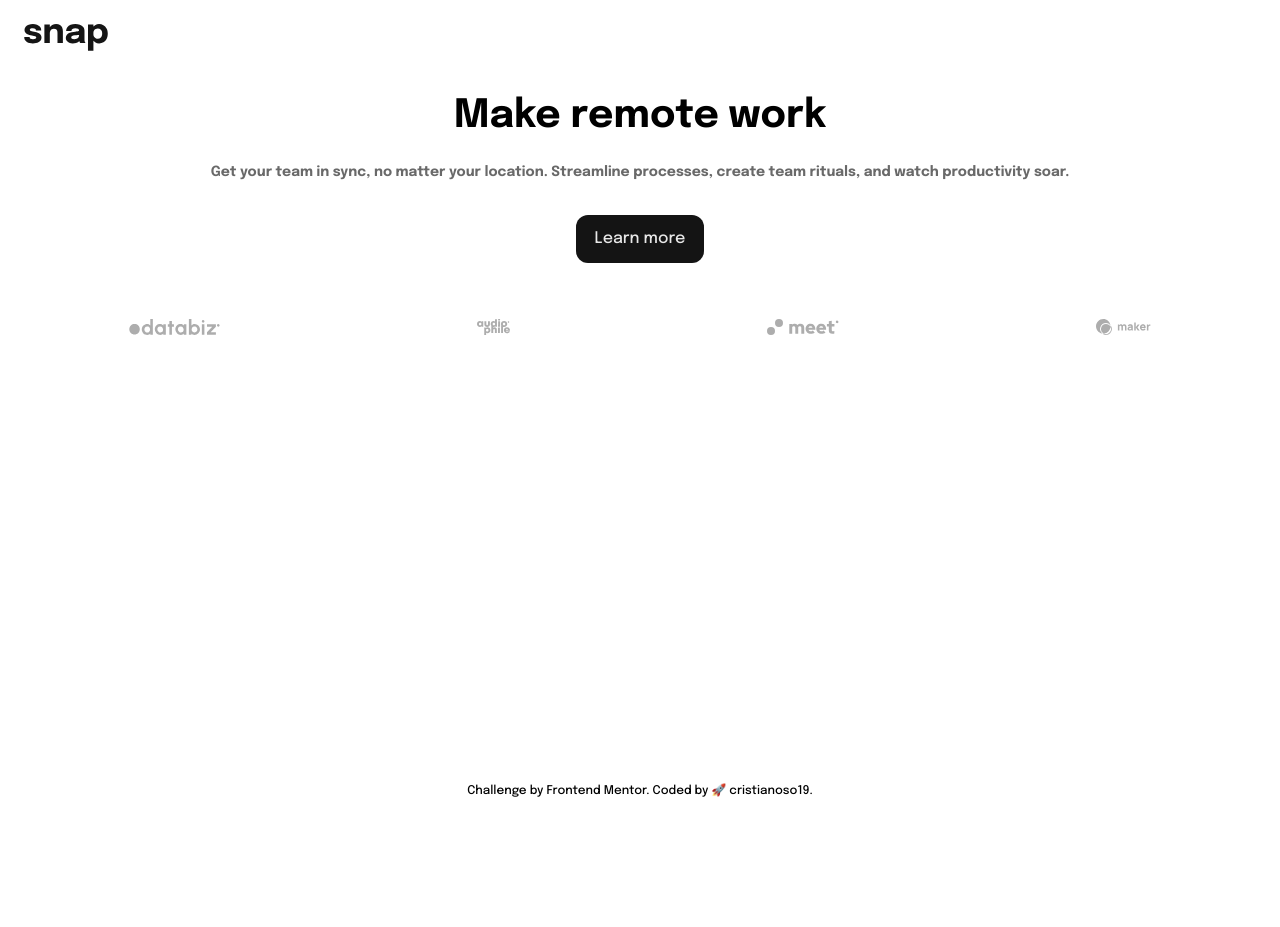
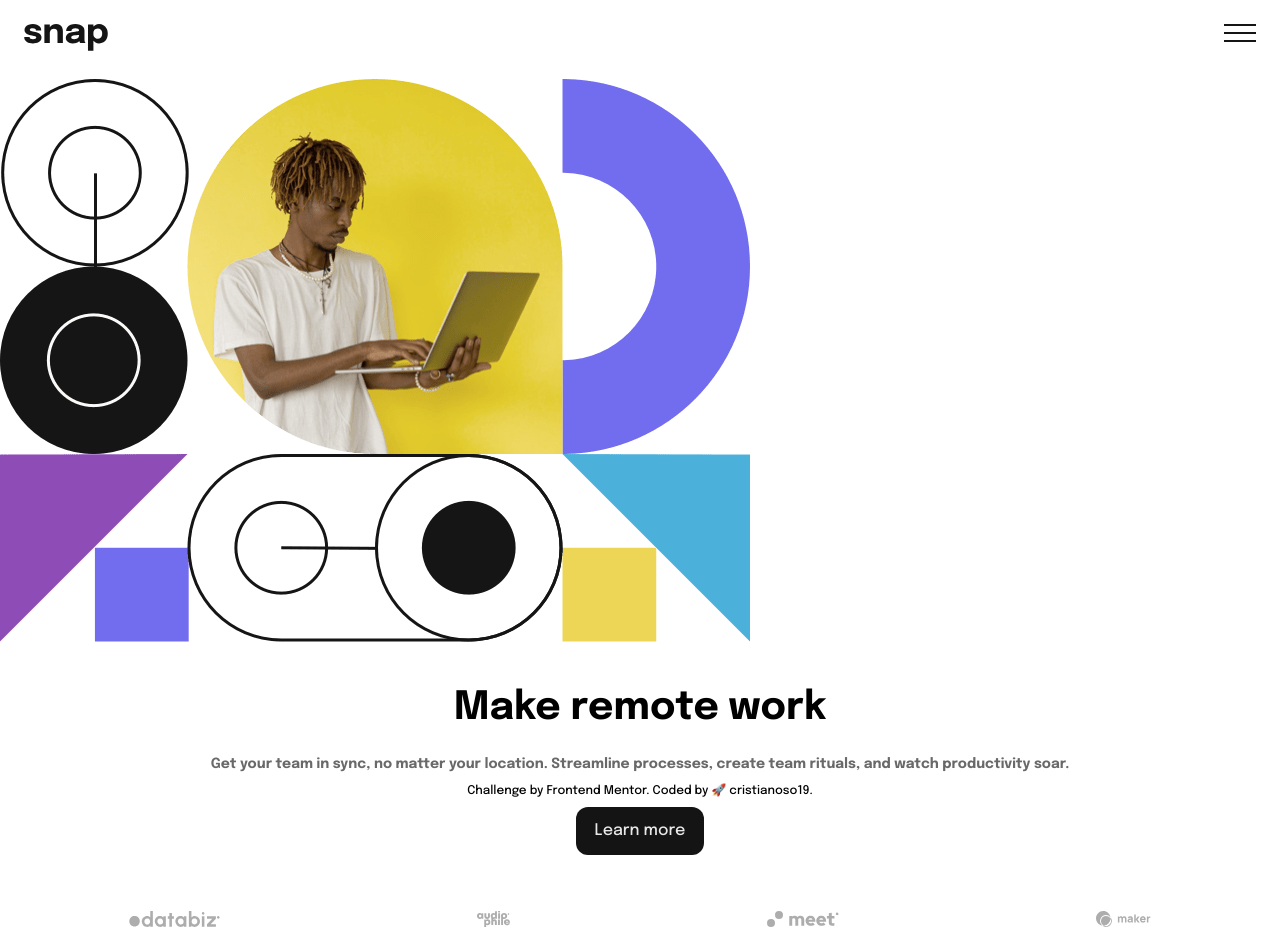
Before and after one commit to cristianoso19/fm.dropDownNavigation, a website: page index.html in a window 1280 px wide. Before the commit the page ends 800 px from the top, so only its background shows below. Drawn offline with Linux system fonts and the light colour scheme.

Commit message:
Improve md and lg views

```diff
--- a/index.html
+++ b/index.html
@@ -18,7 +18,7 @@
       <div class="lg:self-center lg:mt-2">
         <img class="w-18 lg:w-18" src="../images/logo.svg" alt="logo snap">
       </div>
-      <div class="md:hidden lg:hidden z-10">
+      <div class="lg:hidden z-10">
         <img id="menu-icon" class="w-fit" src="../images/icon-menu.svg" alt="menu-image">
       </div>
       <div id="menu" class="hidden bg-[rgba(0,0,0,0.5)] lg:bg-transparant text-mediumGray fixed top-0 right-0 z-3 lg:static lg:inline lg:w-full lg:text-md">
@@ -75,7 +75,7 @@
     </nav>
   </header>
   <main class="mt-7 lg:mt-40 lg:mx-36 lg:grid lg:grid-rows-[1fr_1fr_1fr_100px] lg:grid-flow-col-dense">
-    <figure class="md:hidden">
+    <figure class="lg:hidden">
       <img src="./images/image-hero-mobile.png" alt="">
     </figure>
     <figure class="hidden lg:block lg:row-span-4 lg:col-span-6 lg:-mt-20 lg:ml-16 order-last">
--- a/tailwind.config.js
+++ b/tailwind.config.js
@@ -18,7 +18,7 @@ module.exports = {
       'sm': '576px',
       // => @media (min-width: 576px) { ... }
 
-      'md': '960px',
+      'md': '768px',
       // => @media (min-width: 960px) { ... }
 
       'lg': '1440px',
```
Also changed, not shown: dist/output.css.
